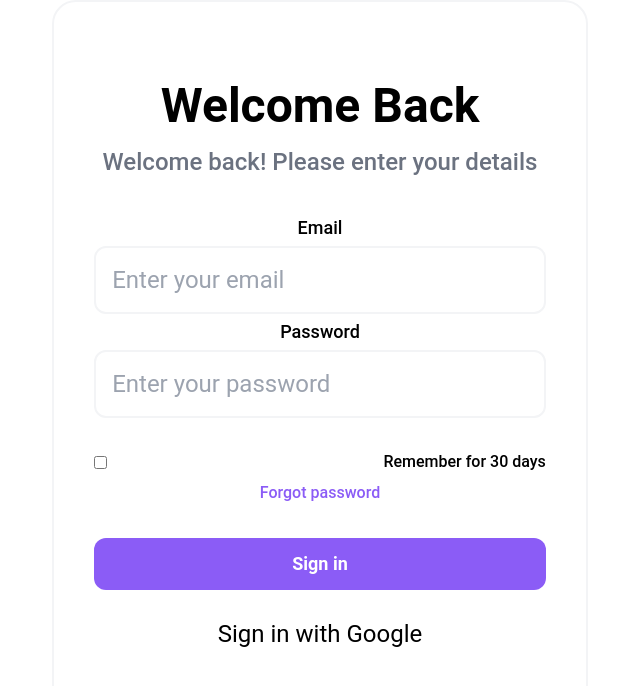
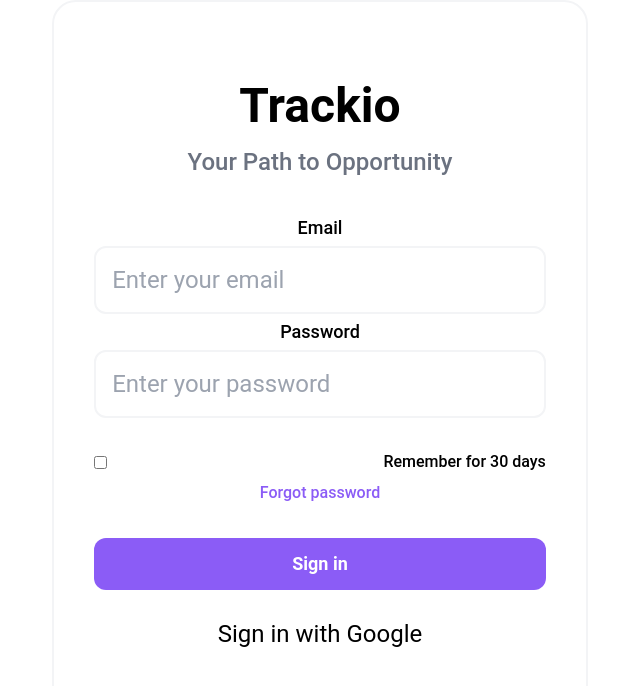
Before and after one commit to tylerewing64/trackio, a React (Create React App) app: page / in a window 1280 px wide. Shown: the top 686 px of the page, without its empty margins (0-640 px from the left). Built offline with nearby package versions, Linux system fonts and the light colour scheme.

Commit message:
updated text size

```diff
--- a/src/Components/Form.js
+++ b/src/Components/Form.js
@@ -2,9 +2,9 @@ import * as React from 'react';
 
 export default function Form() {
     return (
-        <div className='bg-white px-10 py-20 rounded-3xl border-2 border-gray-100'>
-            <h1 className='text-5xl font-semibold'>Welcome Back</h1>
-            <p className='font-medium textr-lg text-gray-500 mt-4'>Welcome back! Please enter your details</p>
+        <div className='bg- px-10 py-20 rounded-3xl border-2 border-gray-100'>
+            <h1 className='text-5xl font-semibold'>Trackio</h1>
+            <p className='font-medium textr-lg text-gray-500 mt-4'>Your Path to Opportunity </p>
             <div className='mt-8'>
                 <div>
                     <label className='text-lg font-medium'>Email</label>
```
